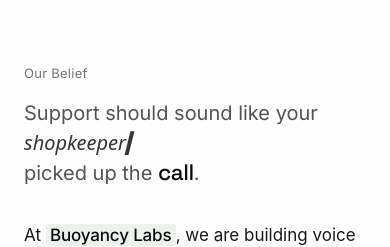
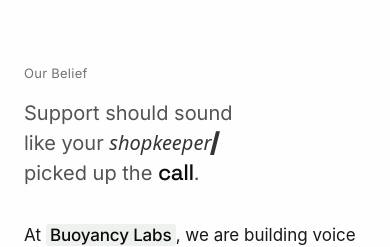
Before and after one commit to iam-saju/upthrust, a Next.js app: page / in a window 390 px wide. Shown: the top 247 px of the page. Built offline with nearby package versions, Linux system fonts and the light colour scheme; no server answers.

Commit message:
fix: mobile heading forced to 3 lines - Support should sound / like your [word] / picked up the call

```diff
--- a/src/app/page.tsx
+++ b/src/app/page.tsx
@@ -13,8 +13,8 @@ export default function Home() {
           <LabSection id="belief" label="Our Belief">
             <div>
               <h1 className="text-xl md:text-2xl lg:text-[1.65rem] font-normal text-neutral-600 leading-snug" style={{ fontFamily: 'var(--font-inter), -apple-system, BlinkMacSystemFont, "SF Pro Display", "Segoe UI", Roboto, Helvetica, Arial, sans-serif' }}>
-                <span className="inline md:inline-block whitespace-normal md:whitespace-nowrap">
-                  Support should sound like your{" "}
+                Support should sound<br className="md:hidden" />
+                {" "}like your{" "}
                 <VoiceTyping
                   words={[
                     "shopkeeper",
@@ -35,8 +35,8 @@ export default function Home() {
                   ]}
                   className="voice-layer--inline voice-layer--accent"
                 />
-                </span>
-                <br />
+                <br className="md:hidden" />
+                <br className="hidden md:block" />
                 picked up the <span className="text-neutral-950 font-medium" style={{ fontFamily: 'var(--font-space-grotesk), "Helvetica Neue", Helvetica, Arial, sans-serif', fontSize: '1.12em', letterSpacing: '-0.02em' }}>call</span>.
               </h1>
               <div className="max-w-xl space-y-6 pt-8">
```
Lines whose indentation alone changed are shown as unchanged.
